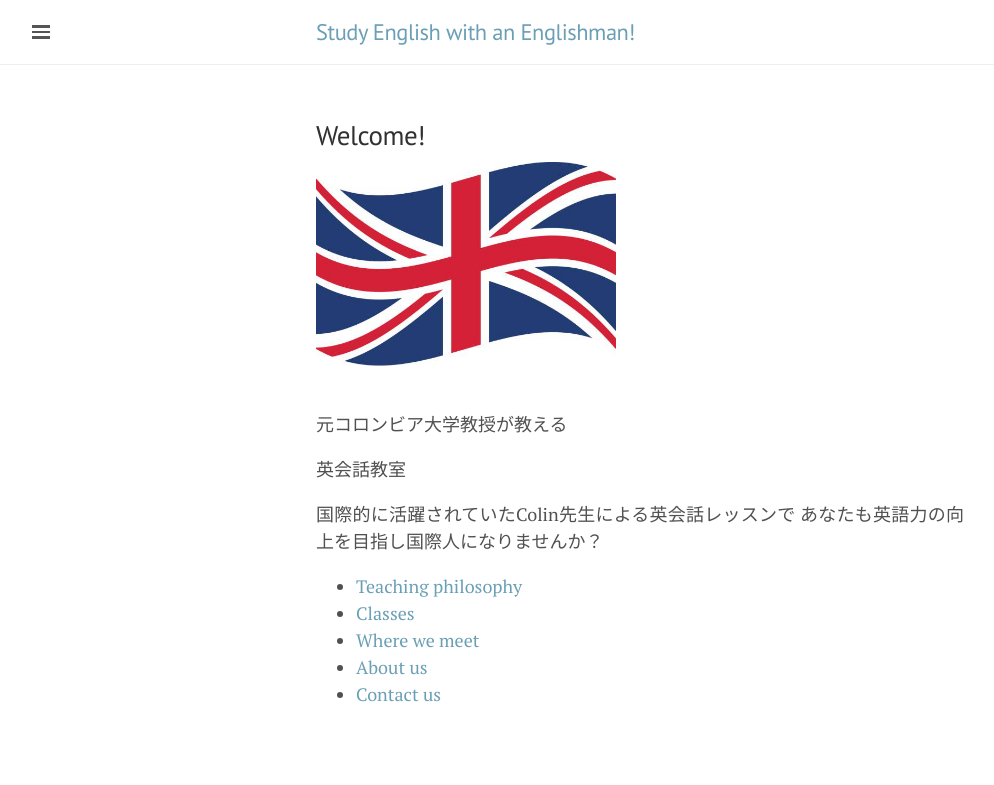
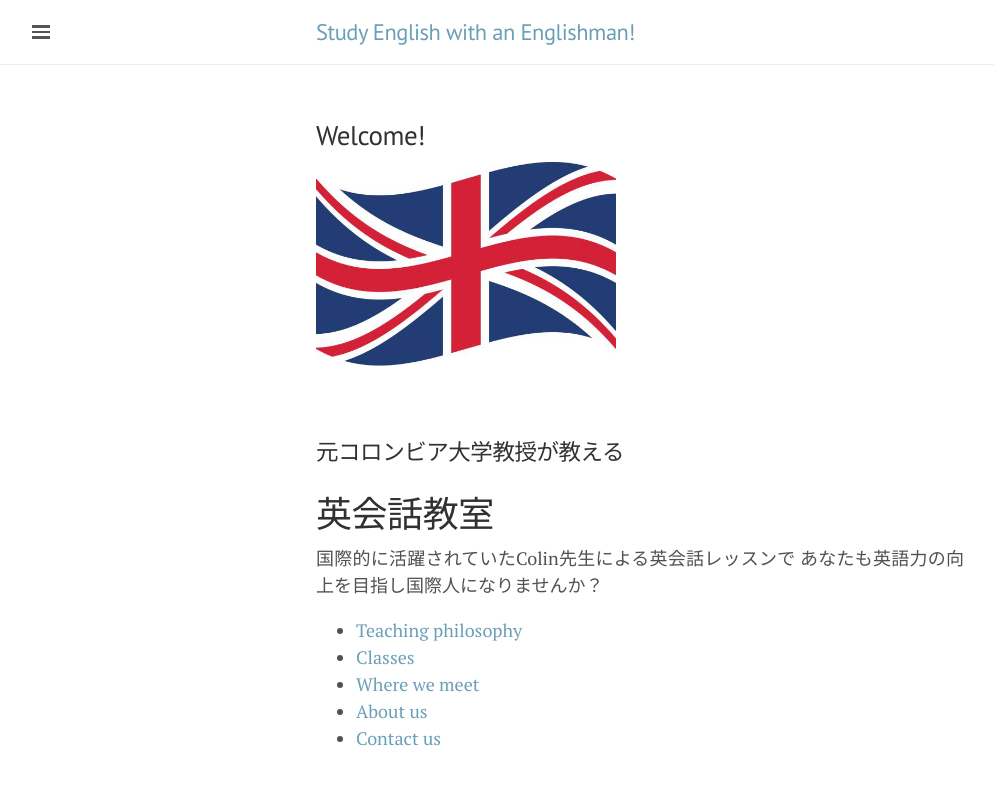
Before and after one commit to KyushuEnglish/KyushuEnglish.github.io, a Jekyll site: the page built from index.html, in a window 1280 px wide. Shown: the top 785 px of the page, without its empty margins (0-994 px from the left). Built offline with Jekyll 4.4.1, drawn with Linux system fonts in a browser that asks for light colours; the list of posts is cut into pages by our own code.

Commit message:
Update index.html

```diff
--- a/index.html
+++ b/index.html
@@ -14,13 +14,13 @@ title: English classes in Miyakonojo
 
 <br>
 
-<p>
+<h3>
 元コロンビア大学教授が教える
-</p>
+</h3>
 
-<p>
+<h1>
 英会話教室
-</p>
+</h1>
 
 <p>
 国際的に活躍されていたColin先生による英会話レッスンで
```
